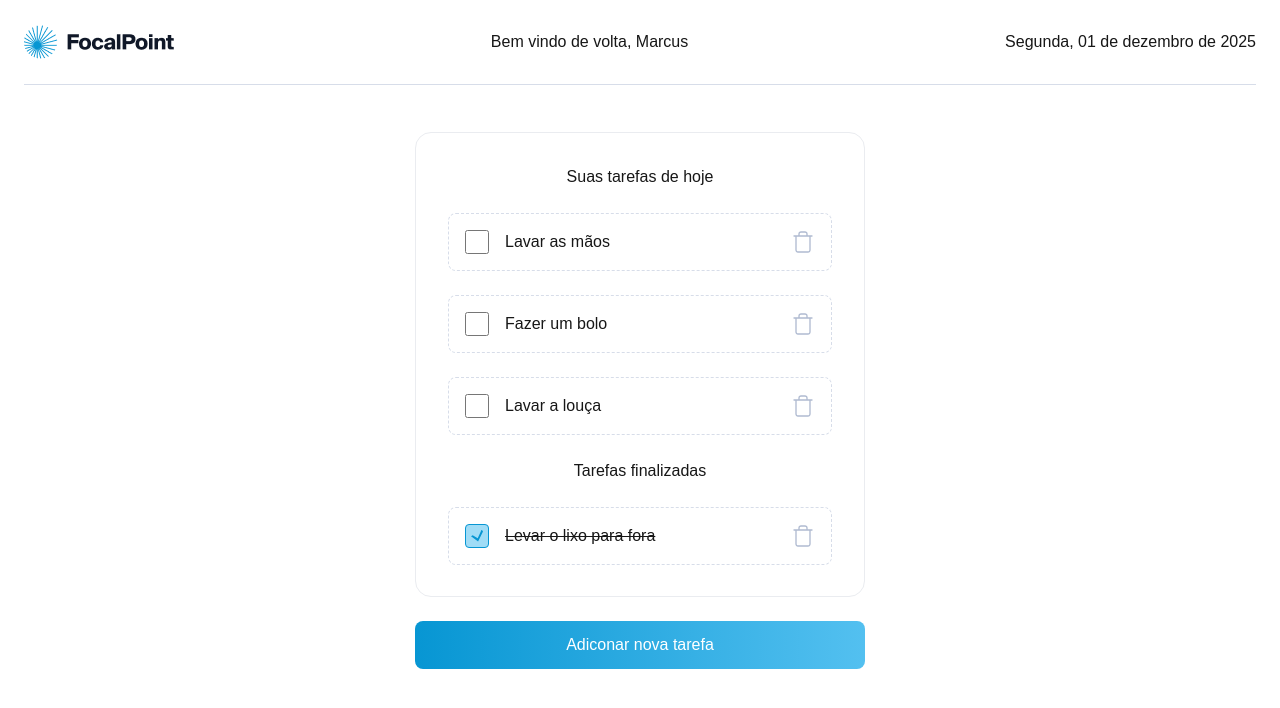
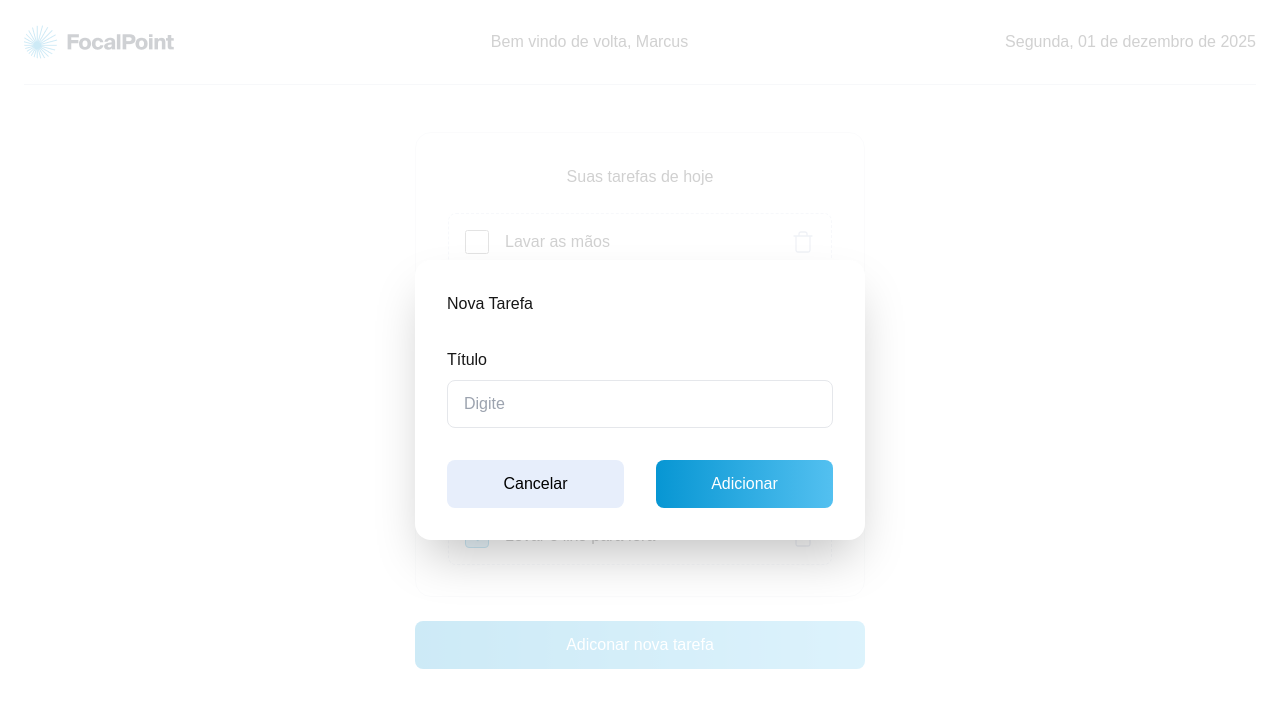
Before and after one commit to AndersonKeller/taskManager, a Next.js app: page / in a window 1280 px wide. Both pictures are taken after a click on the button "Adiconar nova tarefa". Shown: the top 708 px of the page. Built offline with nearby package versions, Linux system fonts and the light colour scheme.

Commit message:
feat: reorganize modals stores

```diff
--- a/src/app/globals.css
+++ b/src/app/globals.css
@@ -35,6 +35,20 @@ main {
 @media (max-width: 692px){
   main{
     padding-top: 164px;
+  }
+
+}
+@media (max-width: 482px){
+  .modal{
+    height: 100vh;
+    width: 100%;
+    max-width: 100%;
+    position: fixed;
+    top: 0;
+    left: 0;
+  }
+  .modal > div{
+    flex-wrap: wrap;
   }
 }
 input[type=checkbox]:checked{
--- a/src/app/page.tsx
+++ b/src/app/page.tsx
@@ -1,17 +1,27 @@
 "use client";
 import { Button } from "@/components/Button";
+import { Modal } from "@/components/Modal";
 import { TaskList } from "@/components/Tasks/TaskList";
+import { modalStore } from "@/stores/modal.store";
 
 export default function Home() {
+  const { openModalCreate, setOpenCreate } = modalStore();
+
   const newTask = () => {
     console.log("newtask");
+    setOpenCreate(true);
   };
   return (
     <div className="flex flex-col gap-6 w-full max-w-[450px] m-auto">
       <section className="max-h-[465px]  overflow-y-auto  flex flex-col gap-6 w-full rounded-2xl border-[#eaecf0] border px-4 sm:px-8 py-8">
         <TaskList />
       </section>
-      <Button label="Adiconar nova tarefa" onClick={newTask} />
+      <Button
+        priority="primary"
+        label="Adiconar nova tarefa"
+        onClick={newTask}
+      />
+      {openModalCreate && <Modal type="create" />}
     </div>
   );
 }
--- a/src/components/Button/index.tsx
+++ b/src/components/Button/index.tsx
@@ -2,11 +2,18 @@ interface ButtonProps {
   label: string;
   type?: "button" | "submit";
   onClick?: () => void;
+  priority: string;
 }
-export const Button = ({ label, type, onClick }: ButtonProps) => {
+export const Button = ({ label, type, onClick, priority }: ButtonProps) => {
   return (
     <button
-      className="text-white bg-gradient-to-r from-[#0796D3] to-[#53C0F0] rounded-lg px-6 py-3"
+      className={`${
+        priority === "primary"
+          ? "text-white bg-gradient-to-r from-[#0796D3] to-[#53C0F0]"
+          : priority === "secondary"
+          ? "bg-[#e7eefb] text-black"
+          : "text-white bg-gradient-to-r from-[#d30707] to-[#f05353]"
+      } rounded-lg px-6 py-3 w-full`}
       type={type ?? "button"}
       onClick={onClick}
     >
--- /dev/null
+++ b/src/components/Modal/Types/Create/index.tsx
@@ -0,0 +1,27 @@
+import { Button } from "@/components/Button";
+import { modalStore } from "@/stores/modal.store";
+
+export const CreateModal = () => {
+  const { setOpenCreate } = modalStore();
+  return (
+    <>
+      <p>Nova Tarefa</p>
+      <fieldset className="flex flex-col gap-2">
+        <label htmlFor="">Título</label>
+        <input
+          className="pl-4 border rounded-lg h-12"
+          type="text"
+          placeholder="Digite"
+        />
+      </fieldset>
+      <div className="flex justify-between gap-8">
+        <Button
+          onClick={() => setOpenCreate(false)}
+          priority="secondary"
+          label="Cancelar"
+        />
+        <Button priority="primary" label="Adicionar" />
+      </div>
+    </>
+  );
+};
--- /dev/null
+++ b/src/components/Modal/Types/Delete/index.tsx
@@ -0,0 +1,20 @@
+import { Button } from "@/components/Button";
+import { modalStore } from "@/stores/modal.store";
+
+export const DeleteModal = () => {
+  const { setOpenRemove } = modalStore();
+  return (
+    <>
+      <p>Deletar Tarefa</p>
+      <p>Tem certeza que cocê deseja deletar essa tarefa?</p>
+      <div className="flex justify-between gap-8">
+        <Button
+          onClick={() => setOpenRemove(false)}
+          priority="secondary"
+          label="Cancelar"
+        />
+        <Button priority="remove" label="Deletar" />
+      </div>
+    </>
+  );
+};
--- /dev/null
+++ b/src/components/Modal/index.tsx
@@ -0,0 +1,15 @@
+import { CreateModal } from "./Types/Create";
+import { DeleteModal } from "./Types/Delete";
+
+interface ModalProps {
+  type: "delete" | "create";
+}
+export const Modal = ({ type }: ModalProps) => {
+  return (
+    <div className="fixed flex items-center justify-center h-screen w-full top-0 left-0 bg-[#ffffffcc]">
+      <div className="modal flex flex-col gap-8 p-8 rounded-2xl shadow-2xl bg-white w-11/12 max-w-[450px]">
+        {type === "create" ? <CreateModal /> : <DeleteModal />}
+      </div>
+    </div>
+  );
+};
--- a/src/components/Tasks/TaskItem/index.tsx
+++ b/src/components/Tasks/TaskItem/index.tsx
@@ -1,26 +1,39 @@
 import TrashIcon from "@/assets/trash.svg";
+import { Modal } from "@/components/Modal";
 import { iTask, taskStatus } from "@/schemas/task.schemas";
+import { modalStore } from "@/stores/modal.store";
 import Image from "next/image";
 
 interface TaskItemProps {
   task: iTask;
+  finished?: boolean;
 }
 
-export const TaskItem = ({ task }: TaskItemProps) => {
+export const TaskItem = ({ task, finished }: TaskItemProps) => {
+  const { setOpenRemove } = modalStore();
+  const removeTask = () => {
+    setOpenRemove(true);
+  };
   return (
+    <>
       <li className="w-full hover:bg-[#f7f9fd] hover:cursor-grab hover:border-transparent flex items-center justify-between border border-dashed border-[#d7dde9] rounded-lg p-4">
         <fieldset className="flex items-center gap-4">
           <input
             className="w-6 h-6"
             type="checkbox"
-          checked={task.status === taskStatus.finish}
-          readOnly={task.status === taskStatus.finish}
+            checked={finished}
+            readOnly={finished}
           />
-        <p className={task.status === taskStatus.finish ? "line-through" : ""}>
+          <p
+            className={task.status === taskStatus.finish ? "line-through" : ""}
+          >
             {task.name}
           </p>
         </fieldset>
+        <button onClick={removeTask}>
           <Image src={TrashIcon} alt="remove task" />
+        </button>
       </li>
+    </>
   );
 };
--- a/src/components/Tasks/TaskList/index.tsx
+++ b/src/components/Tasks/TaskList/index.tsx
@@ -4,8 +4,11 @@ import { TaskItem } from "../TaskItem";
 import { useEffect, useState } from "react";
 import { taskStore } from "@/stores/task.stores";
 import { iTask, taskStatus } from "@/schemas/task.schemas";
+import { Modal } from "@/components/Modal";
+import { modalStore } from "@/stores/modal.store";
 
 export const TaskList = () => {
+  const { openModalRemove } = modalStore();
   const [pendings, setPendings] = useState([] as iTask[]);
   const [finished, setFinished] = useState([] as iTask[]);
   const { init } = taskController;
@@ -29,9 +32,10 @@ export const TaskList = () => {
         <p>Tarefas finalizadas</p>
         {finished.length > 0 &&
           finished.map((task) => {
-            return <TaskItem task={task} key={task.name} />;
+            return <TaskItem finished={true} task={task} key={task.name} />;
           })}
       </ul>
+      {openModalRemove && <Modal type="delete" />}
     </>
   );
 };
--- /dev/null
+++ b/src/stores/modal.store.ts
@@ -0,0 +1,14 @@
+import { create } from "zustand";
+interface ModalStore {
+  openModalRemove: boolean;
+  setOpenRemove: (val: boolean) => void;
+  openModalCreate: boolean;
+  setOpenCreate: (val: boolean) => void;
+}
+
+export const modalStore = create<ModalStore>((set) => ({
+  openModalRemove: false,
+  setOpenRemove: (value: boolean) => set({ openModalRemove: value }),
+  openModalCreate: false,
+  setOpenCreate: (value: boolean) => set({ openModalCreate: value }),
+}));
```
Lines whose indentation alone changed are shown as unchanged.
